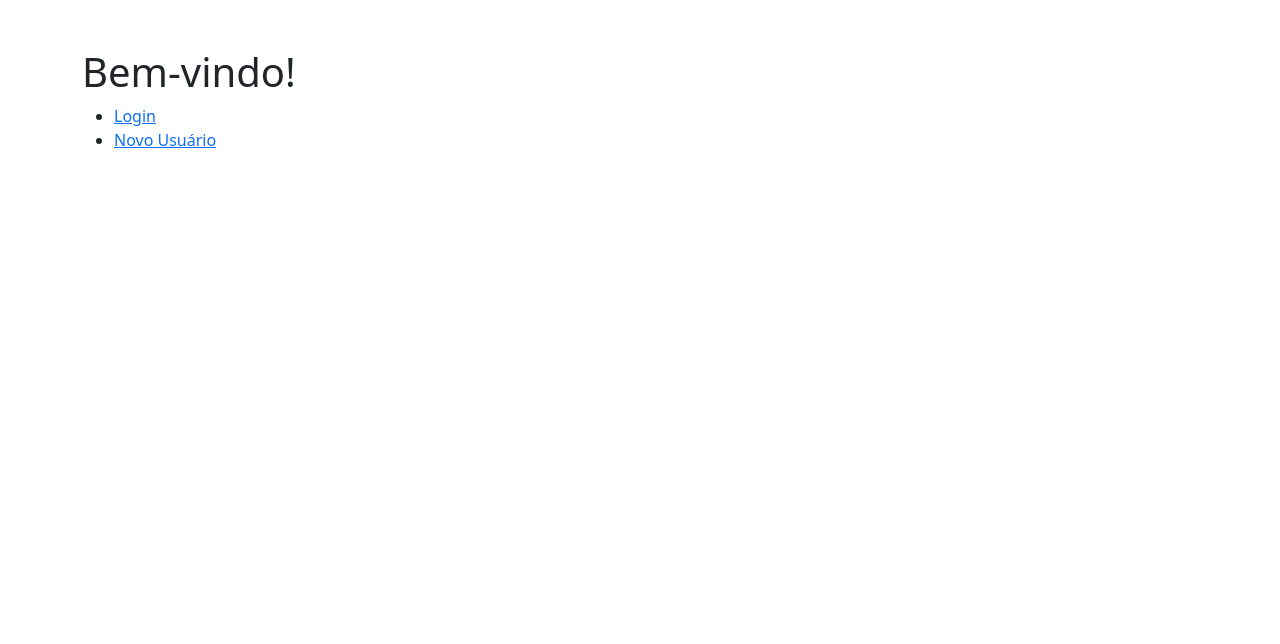
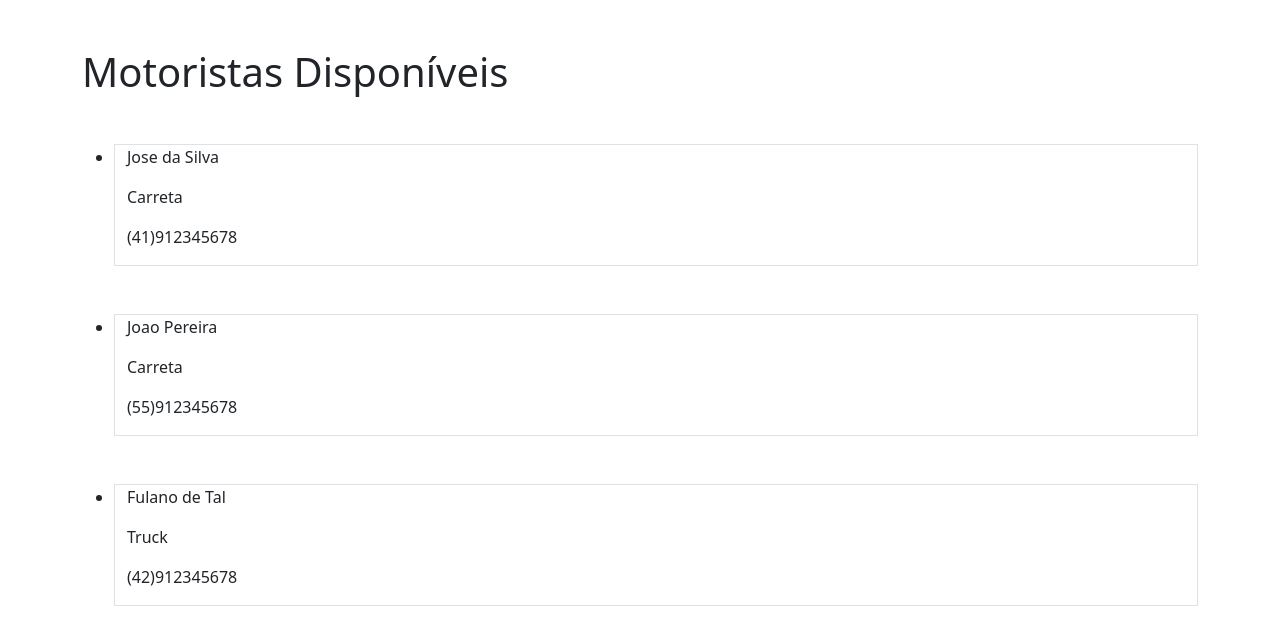
Before and after one commit to mhpillonetto/movimentto-frontend, a React (Create React App) app: page /motoristas in a window 1280 px wide. Shown: the top 644 px of the page. Built offline with nearby package versions, Linux system fonts and the light colour scheme.

Commit message:
add: drivers list

```diff
--- /dev/null
+++ b/src/components/Driver.tsx
@@ -0,0 +1,13 @@
+import React from 'react'
+
+const DriverListItem = (props) => {
+  return (
+    <div>
+      <p>{props.name}</p>
+      <p>{props.vehicleType ? props.vehicleType : "veículo nao listado"}</p>
+      <p>{props.phoneNumber ? props.phoneNumber : "telefone nao listado"}</p>
+    </div>
+  )
+}
+
+export default DriverListItem
--- a/src/index.tsx
+++ b/src/index.tsx
@@ -7,6 +7,7 @@ import {
 import Shipment from './components/Shipment';
 import './index.css';
 import Checkin from './pages/Checkin';
+import Drivers from './pages/Drivers';
 import Home from './pages/Home';
 import Landing from './pages/Landing';
 import Login from './pages/Login';
@@ -53,7 +54,10 @@ const router = createBrowserRouter([
     path: "/checkin",
     element: <Checkin />
   },
-
+  {
+    path: "/motoristas",
+    element: <Drivers />
+  },
 ])
 
 const root = ReactDOM.createRoot(
--- a/src/pages/Drivers/index.tsx
+++ b/src/pages/Drivers/index.tsx
@@ -1,11 +1,32 @@
 import React from 'react'
+import DriverListItem from '../../components/Driver'
 
 const Drivers = () => {
-  return (
-    <div>
-      <h1>Motoristas Disponíveis</h1>
-    </div>
-  )
+    const driversList = [
+        {
+            name: "Jose da Silva",
+            vehicleType: "Carreta",
+            phoneNumber: "(41)912345678"
+        },
+        {
+            name: "Joao Pereira",
+            vehicleType: "Carreta",
+            phoneNumber: "(55)912345678"
+        },
+        {
+            name: "Fulano de Tal",
+            vehicleType: "Truck",
+            phoneNumber: "(42)912345678"
+        }
+    ]
+    return (
+        <div className='container mt-5'>
+            <h1>Motoristas Disponíveis</h1>
+            <ul>
+                {driversList.map(driver => <li className='container mt-5 border' key={driver.name}><DriverListItem {...driver} /></li>)}
+            </ul>
+        </div>
+    )
 }
 
 export default Drivers
--- a/src/pages/Home/index.tsx
+++ b/src/pages/Home/index.tsx
@@ -19,8 +19,10 @@ const Home = () => {
       <div className='mb-5'>Bem vindo ao perfil de {localStorage.userType}</div>
       <p><Link to='/perfil'>Editar Perfil</Link></p>
       <p><Link to='/cargas'>Cargas Disponíveis</Link></p>
-      {localStorage.userType != Constants.userType.motorista ? <p><Link to='/cargas/anuciar'>Anunciar uma Carga</Link></p> : null}
-      {localStorage.userType != Constants.userType.transportadora ? <p><Link to='/checkin'>Fazer Check-in</Link></p> : null}
+      {localStorage.userType !== Constants.userType.motorista ? <p><Link to='/cargas/anuciar'>Anunciar uma Carga</Link></p> : null}
+      {localStorage.userType !== Constants.userType.transportadora ? <p><Link to='/checkin'>Fazer Check-in</Link></p> : null}
+      {localStorage.userType === Constants.userType.transportadora  || localStorage.userType === Constants.userType.operador ? <p><Link to='/motoristas'>Motoristas Disponíveis</Link></p> : null}
+
       <div>
         <button className="btn btn-primary mt-5" onClick={handleLogout}>
           Sair
```
Also changed, not shown: src/pages/Checkin/index.tsx (line endings or trailing spaces).
